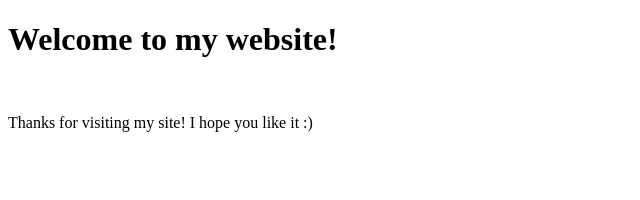
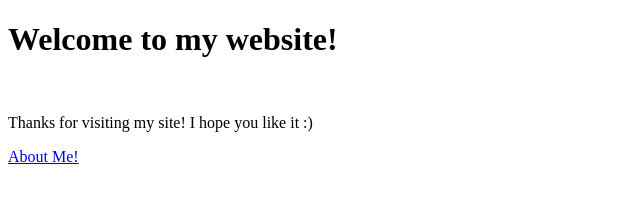
Before and after one commit to ERV314/ERV314.github.io, a plain HTML site: page index.html in a window 1280 px wide. Shown: the full height of the page, 0-640 px from the left. Drawn offline with Linux system fonts and the light colour scheme.

Commit message:
Update index.html

```diff
--- a/index.html
+++ b/index.html
@@ -8,6 +8,6 @@
 
 		<br/>
 		<p>Thanks for visiting my site! I hope you like it :)</p>
-		<p><a href="https://erv314.github.io/about.html”>About Me!</a></p>
+		<p><a href="https://erv314.github.io/about.html">About Me!</a></p>
 	</body>
 </html>
```
